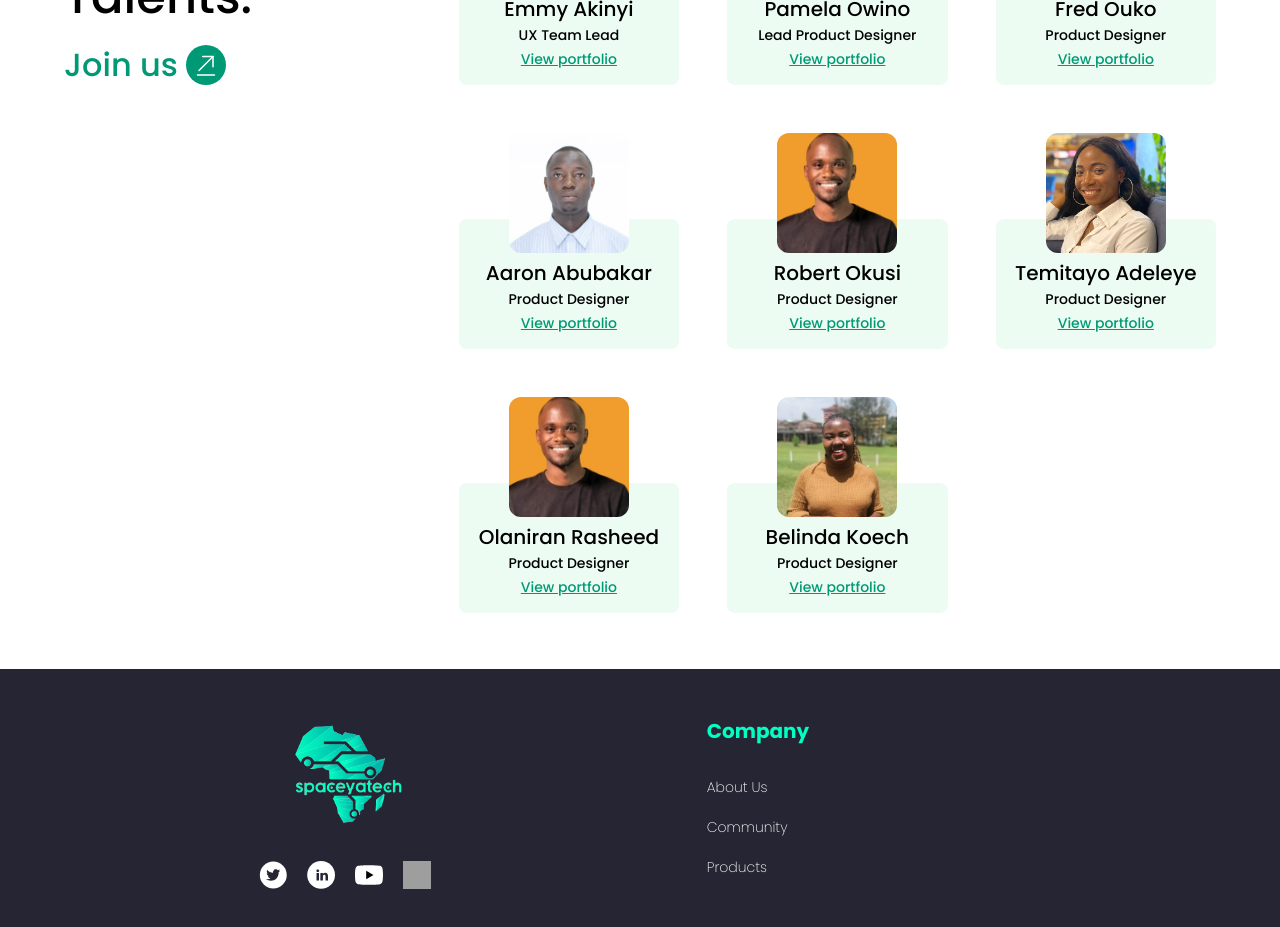
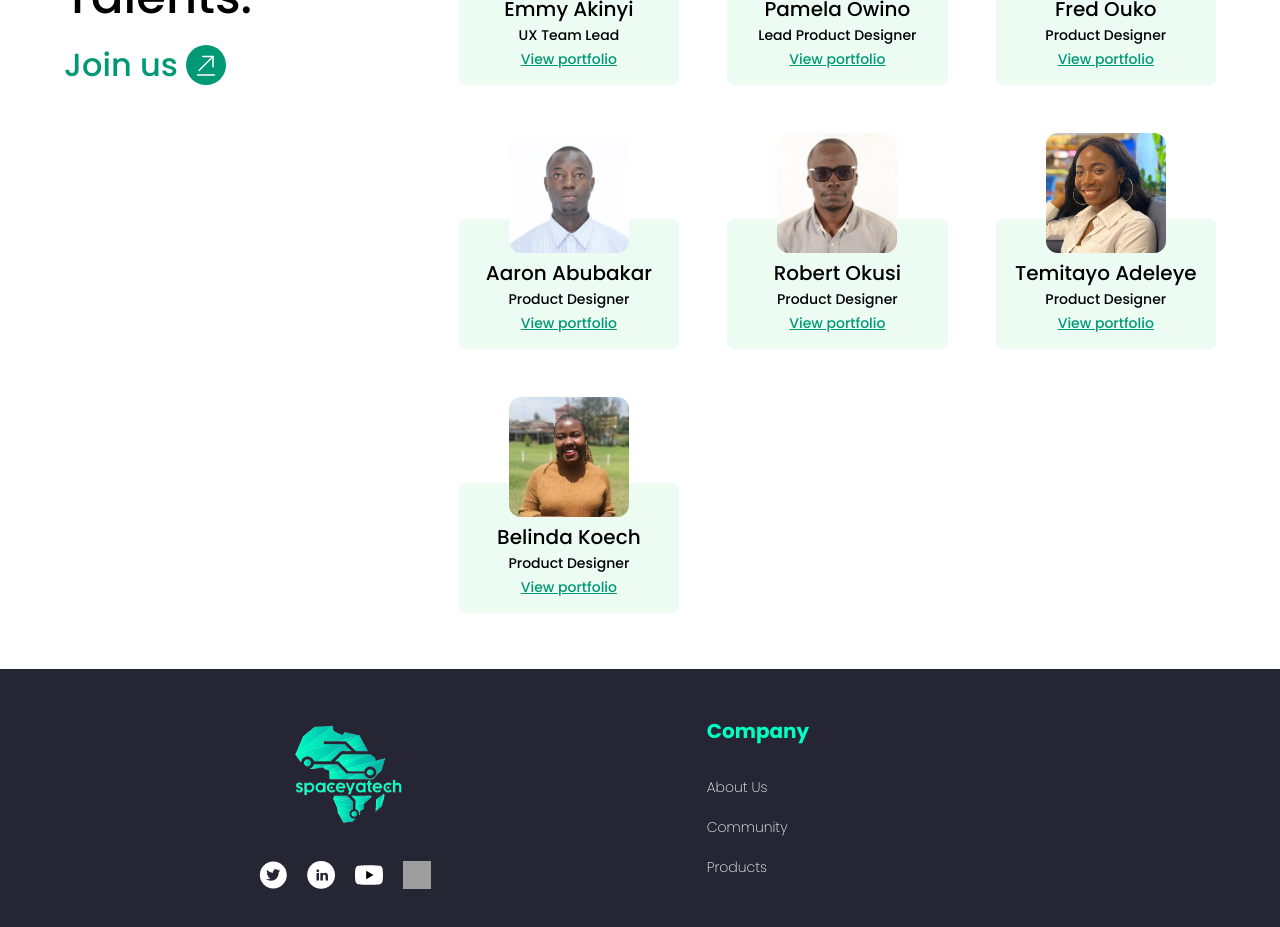
Before and after one commit to SpaceyaTech/SYT-Web-Redesign, a React (Vite) app: page /products in a window 1280 px wide. Shown: the part 2880-3807 px from the top of the page. Built offline with nearby package versions, Linux system fonts and the light colour scheme; no server answers; grey boxes are pictures that could not be loaded.

Commit message:
add okusi & kasyoki headshots

```diff
--- a/src/APP/pages/products2/data.js
+++ b/src/APP/pages/products2/data.js
@@ -11,6 +11,8 @@ import {
   pamela,
   sharon,
   temitayo,
+  robert,
+  kasyoki,
 } from "../../../assets/images/aboutPage";
 import {
   angular,
@@ -128,8 +130,7 @@ export const teams = {
       id: 5,
       name: "Robert Okusi",
       title: "Product Designer",
-      // headshot
-      headshot: fred,
+      headshot: robert,
       portfolio: "https://www.linkedin.com/in/robert-okusi",
     },
     {
@@ -141,14 +142,6 @@ export const teams = {
     },
     {
       id: 7,
-      name: "Olaniran Rasheed",
-      title: "Product Designer",
-      // headshot & linkedIn
-      headshot: fred,
-      portfolio: "https://www.linkedin.com/",
-    },
-    {
-      id: 8,
       name: "Belinda Koech",
       title: "Product Designer",
       headshot: belinda,
@@ -189,7 +182,7 @@ export const teams = {
       id: 5,
       name: "Collins Kasyoki",
       title: "Frontend Developer",
-      headshot: "https://avatars.githubusercontent.com/u/40399921?v=4",
+      headshot: kasyoki,
       portfolio: "https://www.linkedin.com/in/collins-thano",
     },
     {
@@ -280,7 +273,7 @@ export const teams = {
       title: "DevOps",
       headshot:
         "https://media.licdn.com/dms/image/D4D03AQHgS719SVEGkw/profile-displayphoto-shrink_400_400/0/1698877680926?e=1706745600&v=beta&t=_ofudLp8BJN5voqACjZBvUsuPX5JnPAPY95Ovh9xppA",
-      portfolio: "https://www.linkedin.com/in/hudson-obai-3948aa204/",
+      portfolio: "https://www.linkedin.com/in/spencerochieng/",
     },
   ],
 };
--- a/src/assets/images/aboutPage/index.js
+++ b/src/assets/images/aboutPage/index.js
@@ -3,6 +3,7 @@ import emmy from "./creativeTeam/emmy-akinyi.jpeg";
 import pamela from "./creativeTeam/pamela-owino.png";
 import temitayo from "./creativeTeam/temitayo.jpeg";
 import belinda from "./creativeTeam/belinda-koech.jpg";
+import robert from "./creativeTeam/robert-okusi.jpg";
 
 import catherine from "./leadership/catherine-kiiru.jpeg";
 import fred from "./leadership/fred-ouko.jpeg";
@@ -16,6 +17,7 @@ import waithaka from "./leadership/waithaka-waweru.jpeg";
 import murabula from "./leadership/rachel-murabula.jpeg";
 
 import dave from "./frontend/dave-clinton.jpeg";
+import kasyoki from "./frontend/kasyoki.jpg";
 
 import heroImg from "./heroSec.png";
 import aboutImg2 from "./about-img-2.png";
@@ -32,6 +34,7 @@ export {
   catherine,
   temitayo,
   belinda,
+  robert,
   fred,
   hudson,
   ian,
@@ -40,6 +43,7 @@ export {
   marlyn,
   murabula,
   dave,
+  kasyoki,
   sharon,
   waithaka,
   about1,
```
Also changed, not shown: src/assets/images/aboutPage/creativeTeam/robert-okusi.jpg (added), src/assets/images/aboutPage/frontend/kasyoki.jpg (added).
